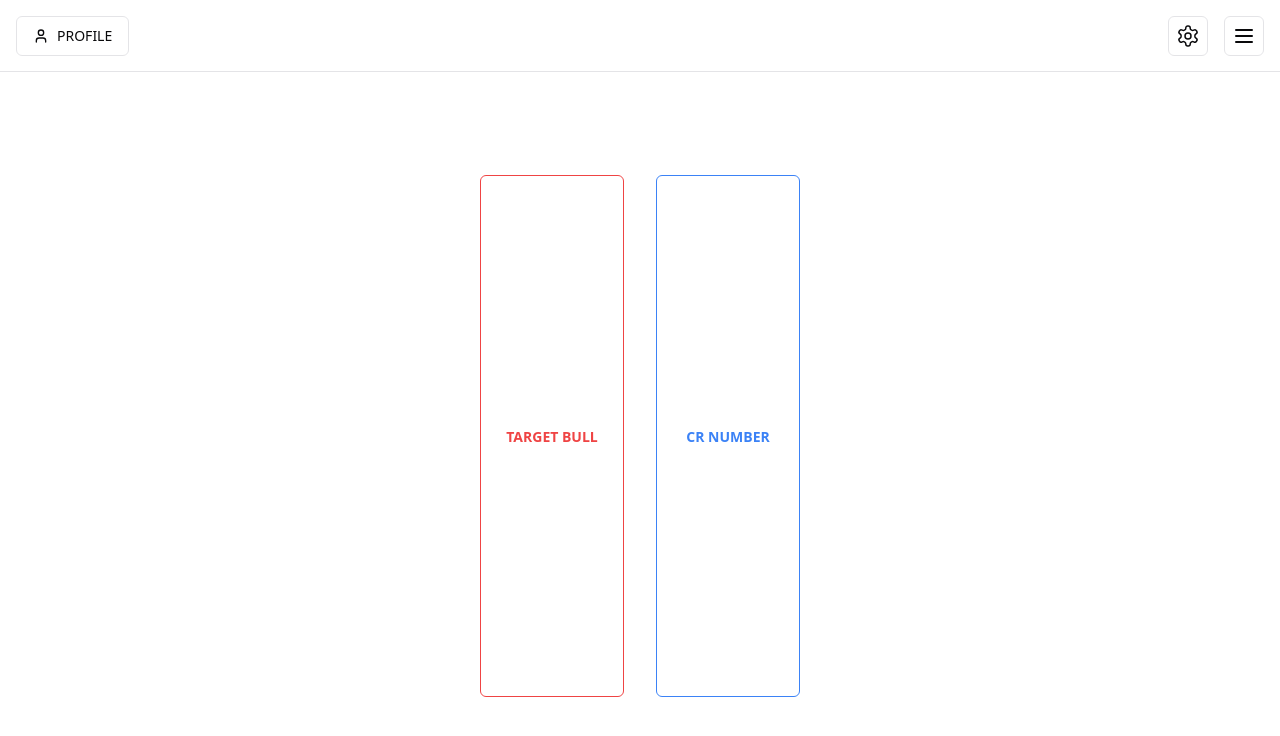
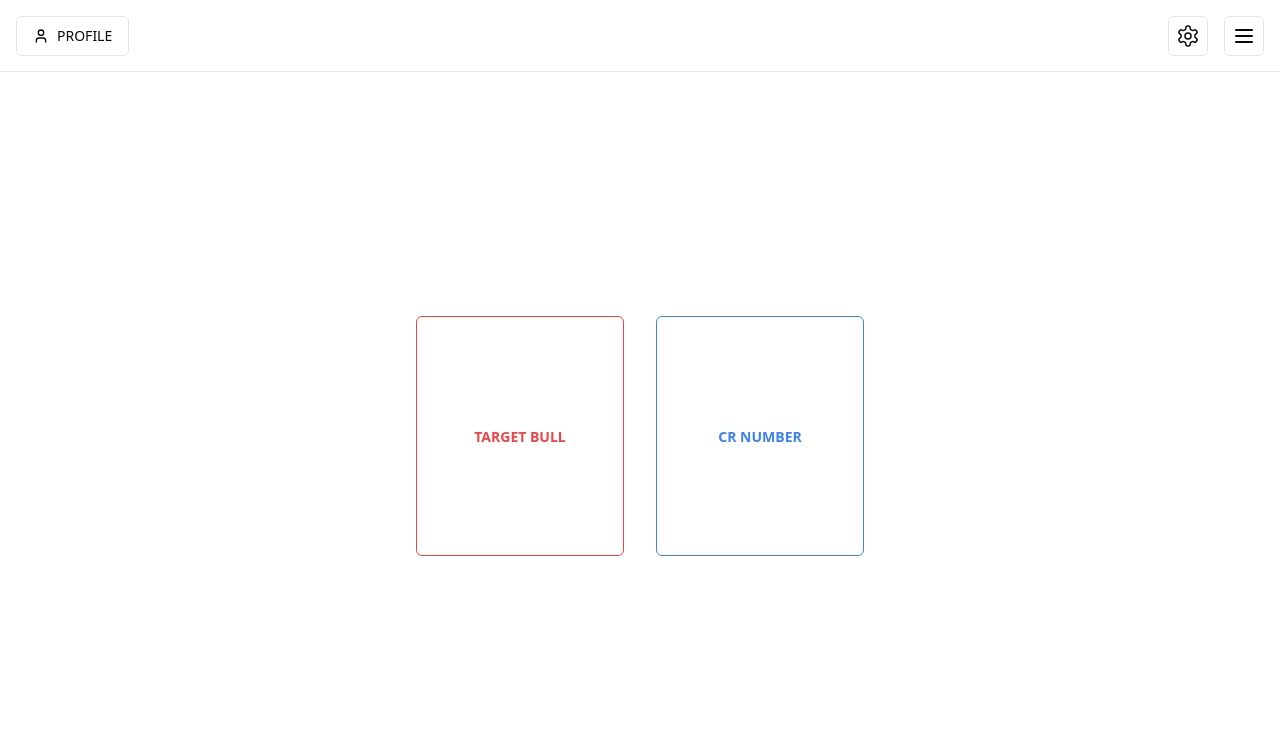
Before and after one commit to RuiOkazaki/dartsroutine, a Next.js app: page /game in a window 1280 px wide. Shown: the top 736 px of the page. Built offline with nearby package versions, Linux system fonts and the light colour scheme.

Commit message:
feat: ゲーム選択ボタンのスタイルを調整

```diff
--- a/src/page/game-home/index.tsx
+++ b/src/page/game-home/index.tsx
@@ -30,9 +30,9 @@ export default function Game() {
       />
       <main className='h-full p-4'>
         <div className='flex h-full items-center justify-center gap-8'>
-          <div className='h-3/4'>
+          <div className='h-3/4 max-h-60 min-h-40 w-1/4 min-w-32 max-w-52'>
             <Typography
-              className='grid h-full w-36 place-items-center border border-red-500 text-red-500 uppercase'
+              className='grid h-full w-full place-items-center border border-red-500 text-red-500 uppercase'
               variant='body-m'
               weight='bold'
               asChild
@@ -48,9 +48,9 @@ export default function Game() {
               </Button>
             </Typography>
           </div>
-          <div className='h-3/4'>
+          <div className='h-3/4 max-h-60 min-h-40 w-1/4 min-w-32 max-w-52'>
             <Typography
-              className='grid h-full w-36 place-items-center border border-blue-500 text-blue-500 uppercase'
+              className='grid h-full w-full place-items-center border border-blue-500 text-blue-500 uppercase'
               variant='body-m'
               weight='bold'
               asChild
```
